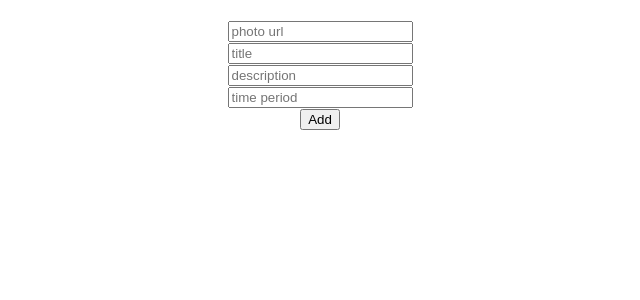
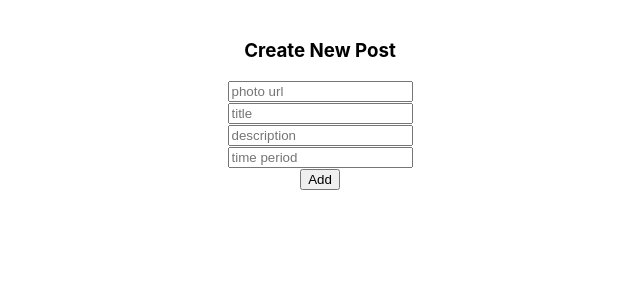
Before and after one commit to tanfly/archival-inspirations-frontend, a React (Create React App) app: page /my-posts/new in a window 1280 px wide. Shown: the top 300 px of the page, without its empty margins (320-960 px from the left). Built offline with nearby package versions, Linux system fonts and the light colour scheme; no server answers.

Commit message:
added conditional header to form

```diff
--- a/src/actions/myPosts.js
+++ b/src/actions/myPosts.js
@@ -135,7 +135,7 @@ export const updatePost = (postData, history) => {
 
 export const deletePost = (postId, history) => {
 	return dispatch => {
-		return fetch(`http://localhost:3001/post/${postId}`, {
+		return fetch(`http://localhost:3001/posts/${postId}`, {
 			credentials: "include",
 			method: "DELETE",
 			headers: {
--- a/src/components/NewPost.js
+++ b/src/components/NewPost.js
@@ -20,10 +20,10 @@ const NewPost = ({ formData, updateNewPost, history, userId, post, handleSubmit,
 
   return (
 
-
     <form onSubmit={event => {
 		event.preventDefault()
         handleSubmit(event, formData, userId, history)}}>
+		{editMode ? <h3>{"Edit Post"}</h3> : <h3>{"Create New Post"}</h3>}
     	<input
     	type="text"
     	name="photo"
```
